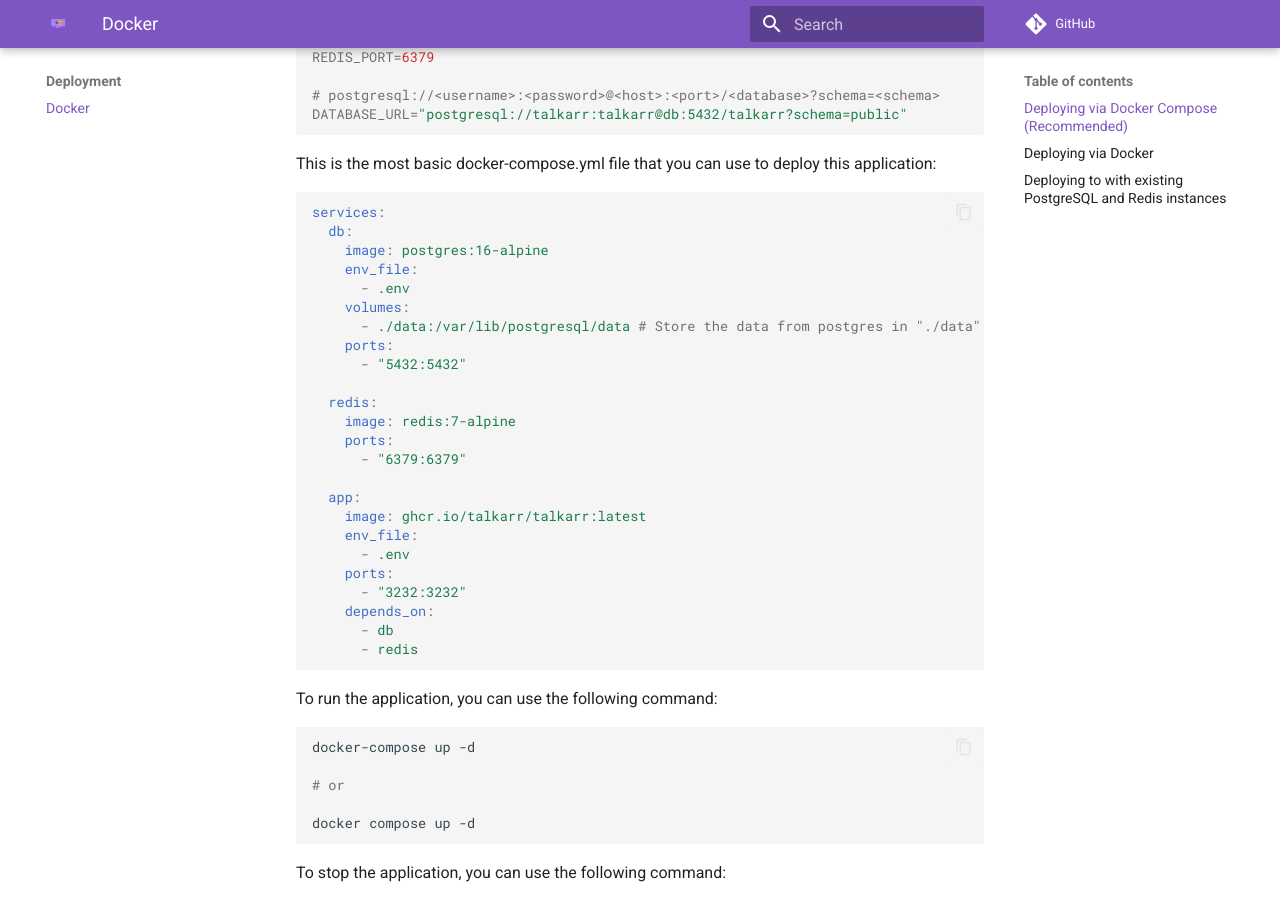
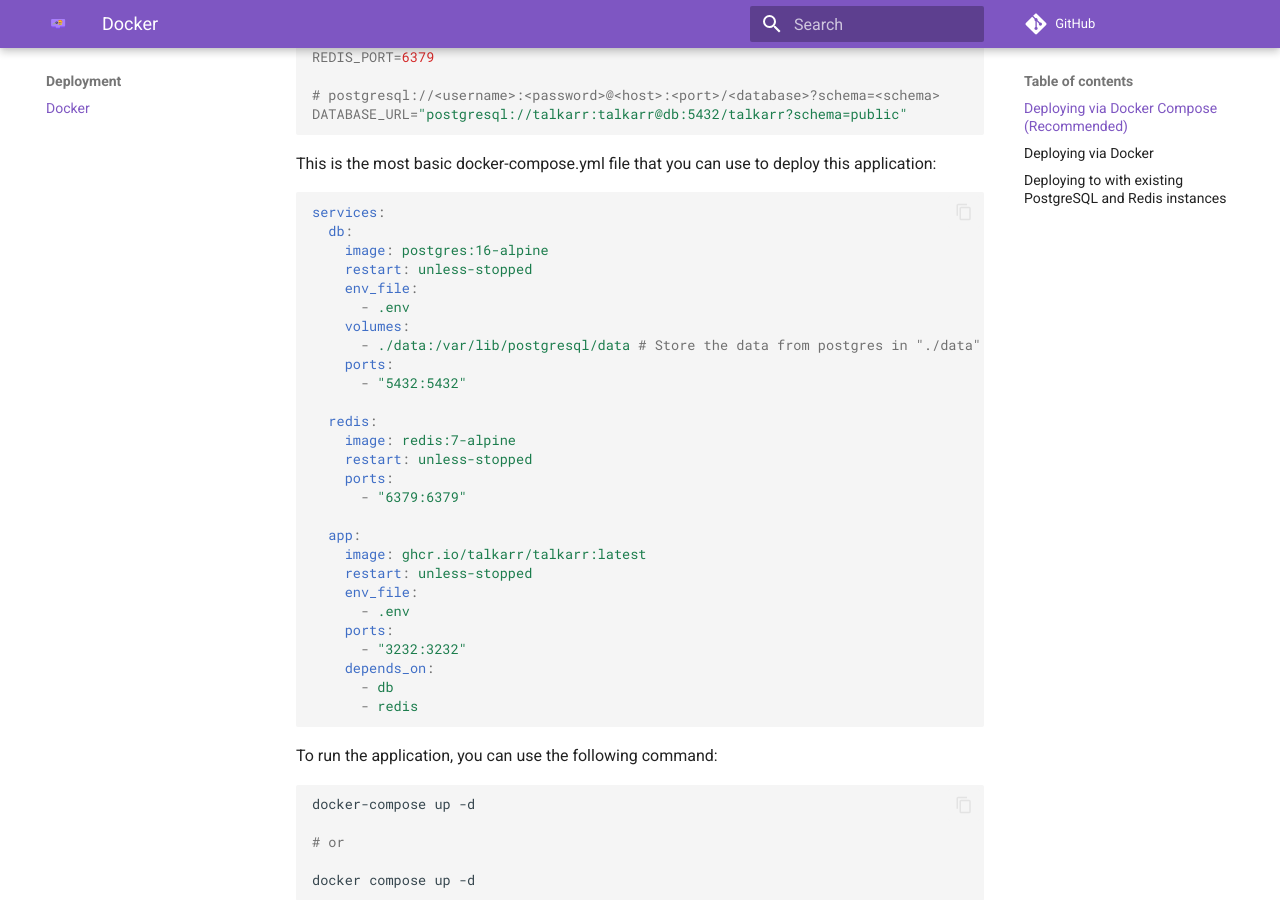
Before and after one commit to talkarr/talkarr, an MkDocs documentation site: the page built from docs/deployment/docker.md, in a window 1280 px wide and 900 px high, scrolled down 616 px. Built offline with MkDocs 1.6.1 and Material for MkDocs 9.7.7, drawn with Linux system fonts in a browser that asks for light colours; comment, search, counter and statistics services are not loaded.

Commit message:
Add unless-stopped to docs

```diff
--- a/docs/deployment/docker.md
+++ b/docs/deployment/docker.md
@@ -30,6 +30,7 @@
 services:
   db:
     image: postgres:16-alpine
+    restart: unless-stopped
     env_file:
       - .env
     volumes:
@@ -39,11 +40,13 @@
 
   redis:
     image: redis:7-alpine
+    restart: unless-stopped
     ports:
       - "6379:6379"
 
   app:
     image: ghcr.io/talkarr/talkarr:latest
+    restart: unless-stopped
     env_file:
       - .env
     ports:
```
